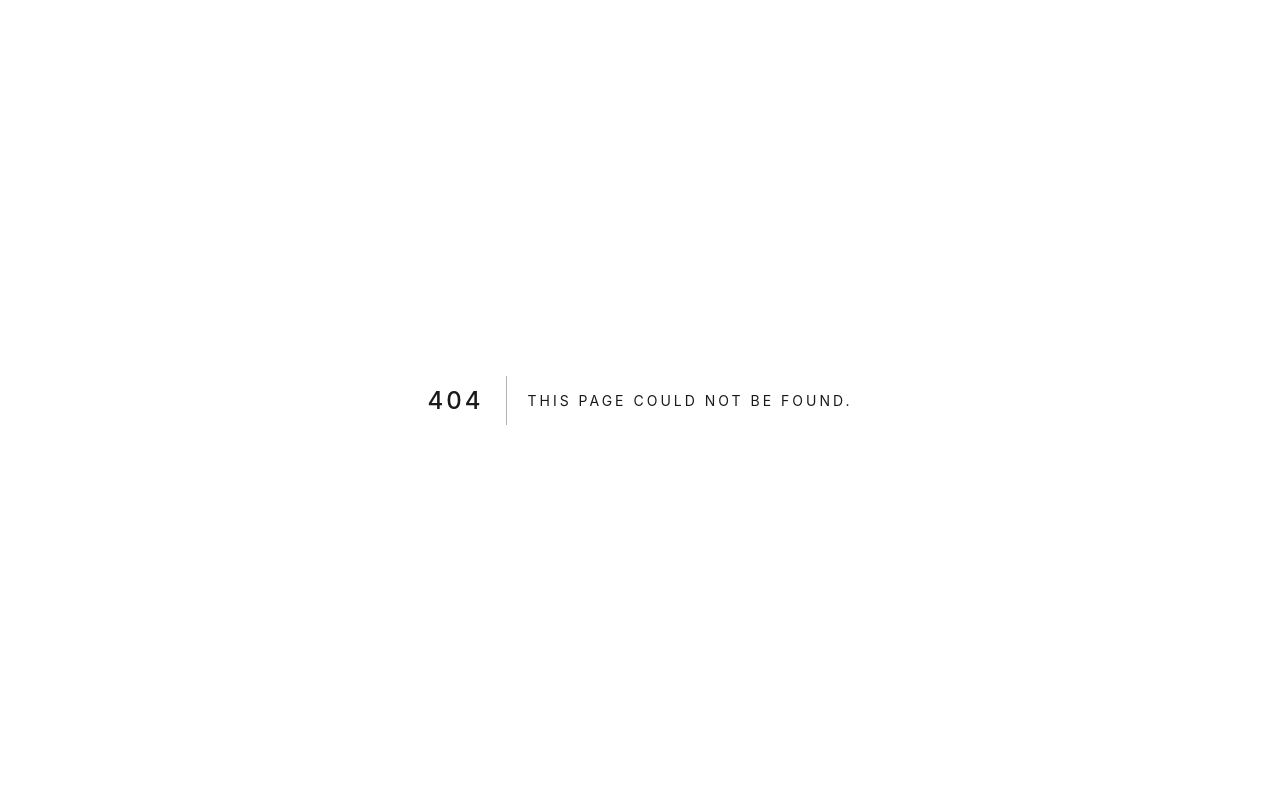
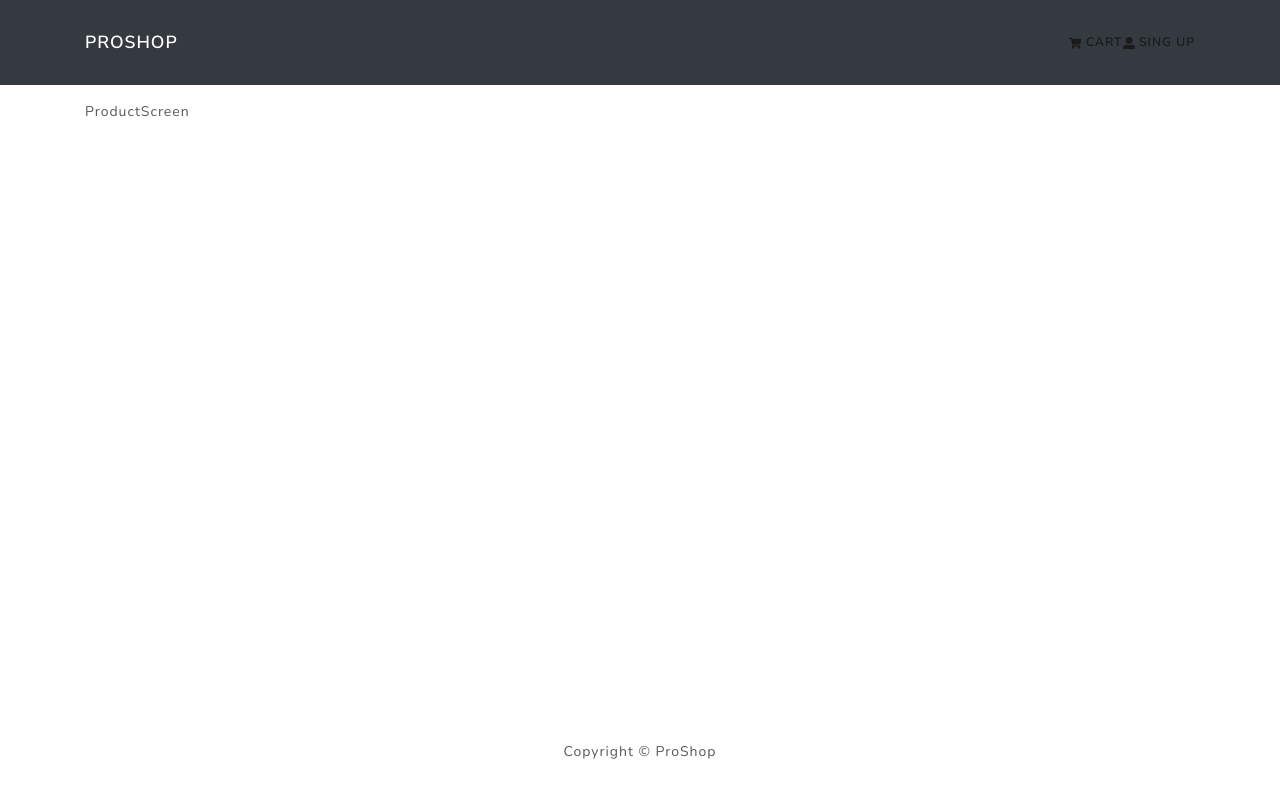
Before and after one commit to Ismail-Lh/proshop-mern, a Next.js app in the folder frontend/: page /product/1 in a window 1280 px wide. Before the commit this address had no page. Built offline with nearby package versions, Linux system fonts and the light colour scheme.

Commit message:
Implementing simple pages routing

```diff
--- a/frontend/components/Header.jsx
+++ b/frontend/components/Header.jsx
@@ -1,22 +1,25 @@
 import { Nav, Navbar, Container } from 'react-bootstrap';
 import { FaUserAlt, FaShoppingCart } from 'react-icons/fa';
+import { NextLink } from '@components';
 
 const Header = () => {
   return (
     <header>
       <Navbar bg='dark' variant='dark' expand='lg' collapseOnSelect>
         <Container>
-          <Navbar.Brand href='/'>ProShop</Navbar.Brand>
+          <NextLink route='/'>
+            <Navbar.Brand>ProShop</Navbar.Brand>
+          </NextLink>
 
           <Navbar.Toggle aria-controls='basic-navbar-nav' />
           <Navbar.Collapse id='basic-navbar-nav'>
             <Nav className='ml-auto'>
-              <Nav.Link href='/cart'>
+              <NextLink route='/cart'>
                 <FaShoppingCart /> Cart
-              </Nav.Link>
-              <Nav.Link href='/login'>
+              </NextLink>
+              <NextLink route='/login'>
                 <FaUserAlt /> Sing up
-              </Nav.Link>
+              </NextLink>
             </Nav>
           </Navbar.Collapse>
         </Container>
--- /dev/null
+++ b/frontend/components/NextLink.jsx
@@ -0,0 +1,11 @@
+import Link from 'next/link';
+
+const NextLink = ({ route, children }) => {
+  return (
+    <Link href={route}>
+      <a>{children}</a>
+    </Link>
+  );
+};
+
+export default NextLink;
--- a/frontend/components/Product.jsx
+++ b/frontend/components/Product.jsx
@@ -1,19 +1,19 @@
 import { Card } from 'react-bootstrap';
-import { Rating } from '@components';
+import { Rating, NextLink } from '@components';
 
 const Product = ({ product }) => {
   return (
     <Card className='my-3 p-3 rounded'>
-      <a href={`/product/${product._id}`}>
+      <NextLink route={`/product/${product._id}`}>
         <Card.Img src={product.image} variant='top' />
-      </a>
+      </NextLink>
 
       <Card.Body>
-        <a href={`/product/${product._id}`}>
+        <NextLink route={`/product/${product._id}`}>
           <Card.Title as='div'>
             <strong>{product.name}</strong>
           </Card.Title>
-        </a>
+        </NextLink>
 
         <Card.Text as='div'>
           <Rating
--- a/frontend/components/index.js
+++ b/frontend/components/index.js
@@ -2,3 +2,4 @@ export { default as Header } from './Header';
 export { default as Footer } from './Footer';
 export { default as Product } from './Product';
 export { default as Rating } from './Rating';
+export { default as NextLink } from './NextLink';
--- /dev/null
+++ b/frontend/pages/product/[id].js
@@ -0,0 +1,19 @@
+import { Container } from 'react-bootstrap';
+import { Footer, Header } from '@components';
+import { ProductScreen } from '@screens';
+
+const ProductPage = () => {
+  return (
+    <>
+      <Header />
+      <main className='py-3'>
+        <Container>
+          <ProductScreen />
+        </Container>
+      </main>
+      <Footer />
+    </>
+  );
+};
+
+export default ProductPage;
--- /dev/null
+++ b/frontend/screens/ProductScreen.jsx
@@ -0,0 +1,5 @@
+const ProductScreen = () => {
+  return <div>ProductScreen</div>;
+};
+
+export default ProductScreen;
--- a/frontend/screens/index.js
+++ b/frontend/screens/index.js
@@ -1 +1,2 @@
 export { default as HomeScreen } from './HomeScreen';
+export { default as ProductScreen } from './ProductScreen';
```
